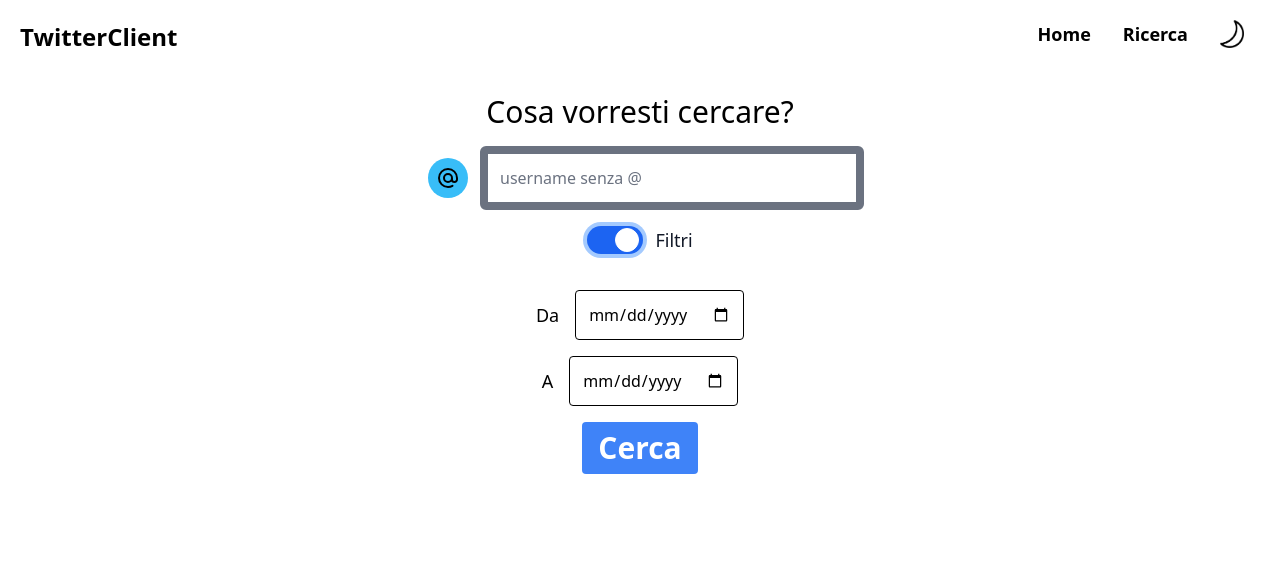
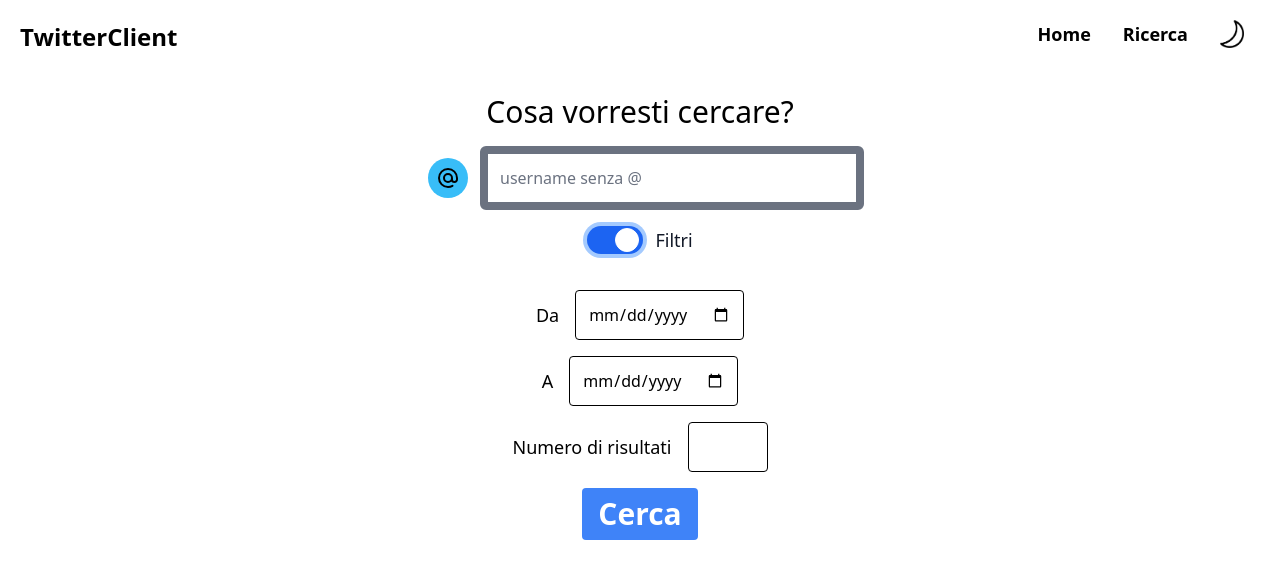
Before and after one commit to jortikcode/twitter-client-swe, a React (Create React App) app in the folder frontend/: page /search in a window 1280 px wide. Both pictures are taken after a click on the label "Filtri". Shown: the top 578 px of the page. Built offline with nearby package versions, Linux system fonts and the light colour scheme.

Commit message:
added max_results filter

```diff
--- a/frontend/src/components/SearchFilters.js
+++ b/frontend/src/components/SearchFilters.js
@@ -37,6 +37,22 @@ const SearchFilters = ({ register, errors }) => {
                     })} />
                     { (errors.endDate && <p className="text-center dark:text-red-300 text-red-600"> { errors.endDate.message } </p>) }
                 </div>
+                <div className="flex gap-4 items-center">
+                    <label className="text-center text-lg dark:text-white" htmlFor="maxResults"> Numero di risultati </label>
+                    <input name="maxResults" id="maxResults" className="border w-20 border-black rounded dark:border-0 p-3" type="number"
+                    {...register("maxResults", {
+                        min: {
+                            message: "Minimo 10 tweets",
+                            value: "10"
+                        },
+                        max: {
+                            message: "Massimo 100 tweets",
+                            value: "100"
+                        },
+                        required: filtersEnabled ? "Numero mancante" : true
+                    })} />
+                    { (errors.maxResults && <p className="text-center dark:text-red-300 text-red-600"> { errors.maxResults.message } </p>) }
+                </div>
 
                 { (dateError && <p className="text-center dark:text-red-300 text-red-600"> {dateError} </p>) }
             </>)}
```
